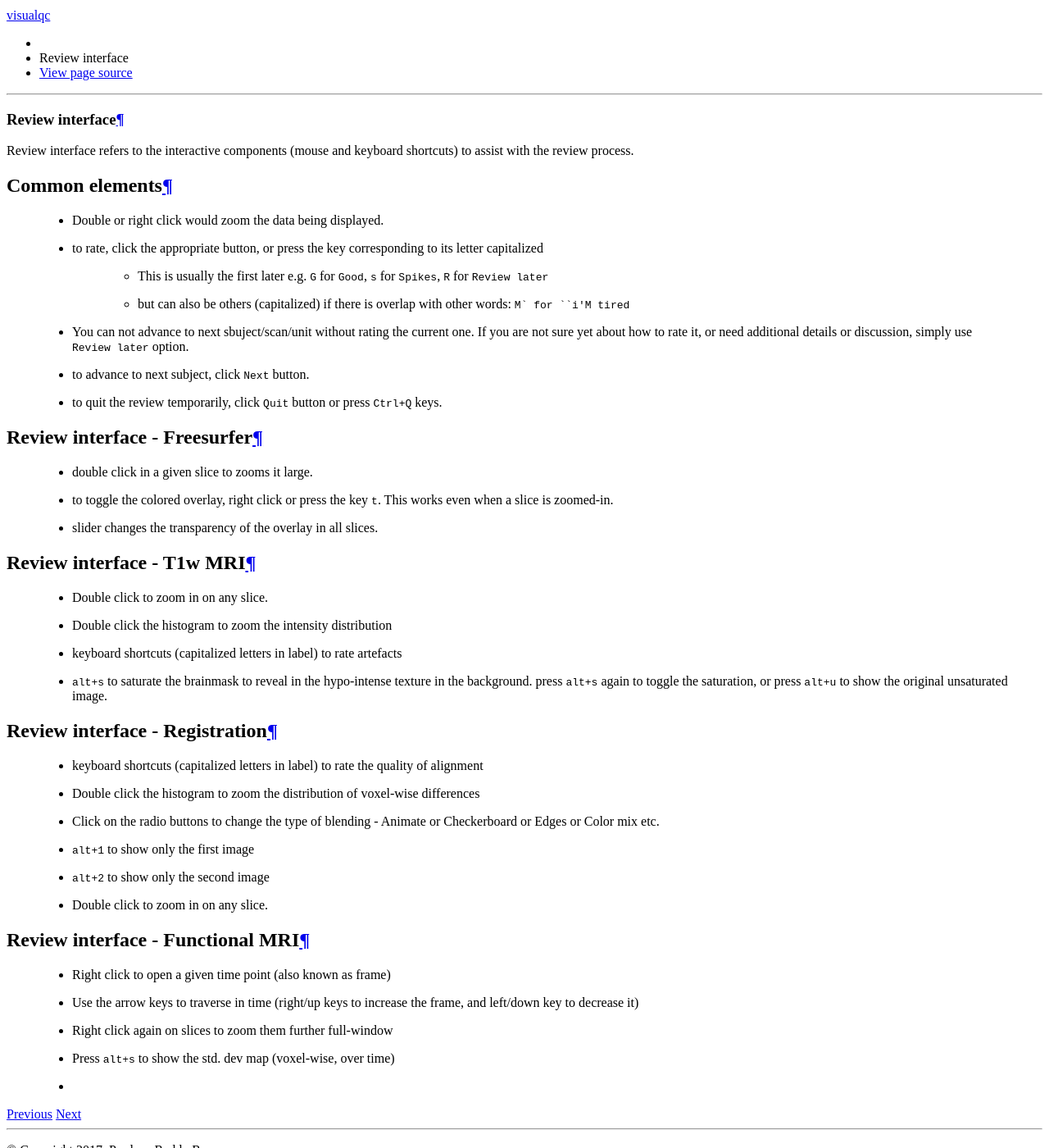
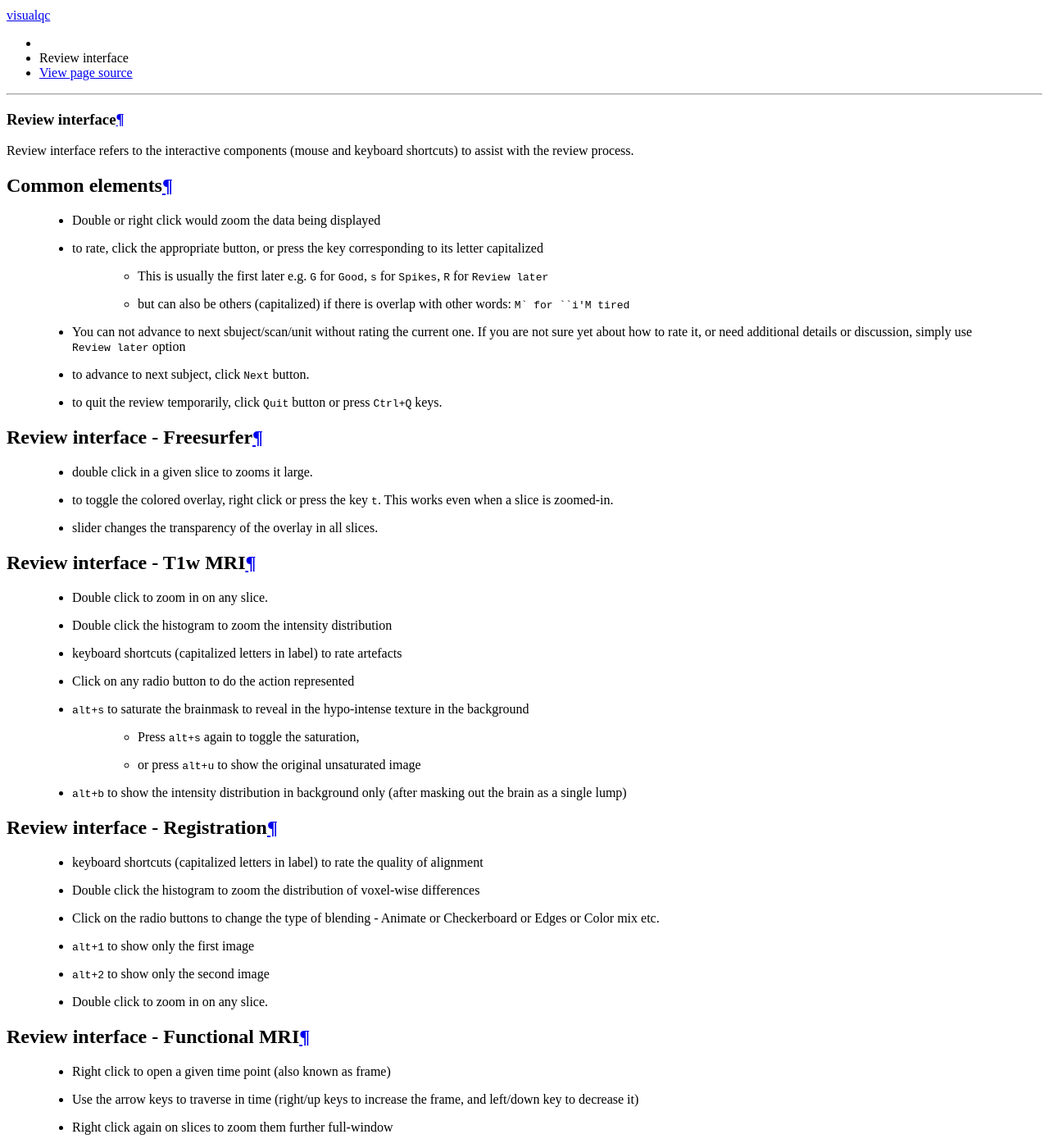
Before and after one commit to raamana/visualqc, a Sphinx documentation site: the page built from docs/interface.rst, in a window 1280 px wide and 1400 px high, scrolled down 645 px. Shown: the whole window at 82% size. Built offline with Sphinx 7.4.7 and the Read the Docs theme 2.0.0, drawn with Linux system fonts in a browser that asks for light colours.

Commit message:
updating docs

```diff
--- a/docs/gallery_functional_mri.rst
+++ b/docs/gallery_functional_mri.rst
@@ -18,6 +18,8 @@ Given the focus of VisualQC and purpose of quality control, we need to be able t
 You can do that on any other slice as well:
 
 .. image:: vis/func_mri/func_mri4.png
+
+You can sweep through the time points simply with arrow keys, each time getting a full coverage of all the views in a collage!
 
 A common way to inspect an fMRI run is to visualize the SD map (std. dev of the BOLD signal at each voxel over time), which can be commanded anytime with a simple keyboard shortcut ``alt+s``:
 
--- a/docs/interface.rst
+++ b/docs/interface.rst
@@ -6,11 +6,11 @@ Review interface refers to the interactive components (mouse and keyboard shortc
 Common elements
 -----------------------------------
 
- - Double or right click would zoom the data being displayed.
+ - Double or right click would zoom the data being displayed
  - to rate, click the appropriate button, or press the key corresponding to its letter capitalized
     - This is usually the first later e.g. ``G`` for ``Good``, ``s`` for ``Spikes``, ``R`` for ``Review later``
     - but can also be others (capitalized) if there is overlap with other words: ``M` for ``i'M tired``
- - You can not advance to next sbuject/scan/unit without rating the current one. If you are not sure yet about how to rate it, or need additional details or discussion, simply use ``Review later`` option.
+ - You can not advance to next sbuject/scan/unit without rating the current one. If you are not sure yet about how to rate it, or need additional details or discussion, simply use ``Review later`` option
  - to advance to next subject, click ``Next`` button.
  - to quit the review temporarily, click ``Quit`` button or press ``Ctrl+Q`` keys.
 
@@ -28,7 +28,11 @@ Review interface - T1w MRI
  - Double click to zoom in on any slice.
  - Double click the histogram to zoom the intensity distribution
  - keyboard shortcuts (capitalized letters in label) to rate artefacts
- - ``alt+s`` to saturate the brainmask to reveal in the hypo-intense texture in the background. press ``alt+s`` again to toggle the saturation, or press ``alt+u`` to show the original unsaturated image.
+ - Click on any radio button to do the action represented
+ - ``alt+s`` to saturate the brainmask to reveal in the hypo-intense texture in the background
+     - Press ``alt+s`` again to toggle the saturation,
+     - or press ``alt+u`` to show the original unsaturated image
+ - ``alt+b`` to show the intensity distribution in background only (after masking out the brain as a single lump)
 
 
 Review interface - Registration
--- a/docs/usage_all.rst
+++ b/docs/usage_all.rst
@@ -41,3 +41,6 @@ Examples showing the usage of each of these use cases are shown below:
  - :doc:`examples_func_mri`
  - :doc:`examples_alignment`
  - :doc:`examples_t1_mri`
+
+
+Once the interface is up and running, check the :doc:`interface` page to learn various actions and shortcuts implemented.
```
Also changed, not shown: other parts of docs/gallery_functional_mri.rst (+1 -1 lines).
